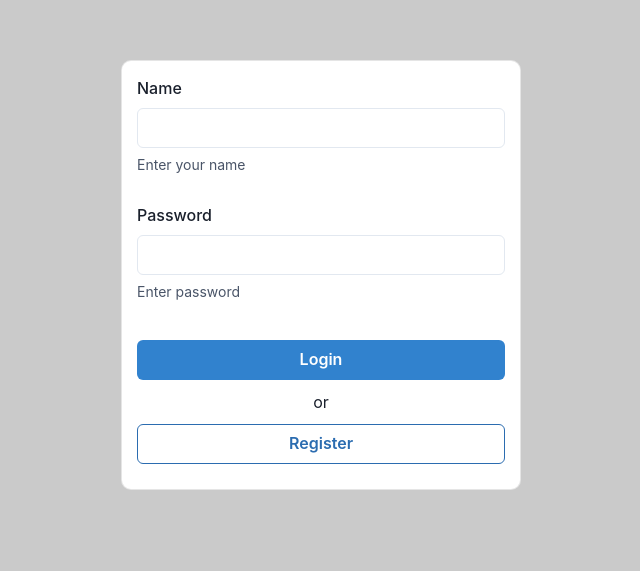
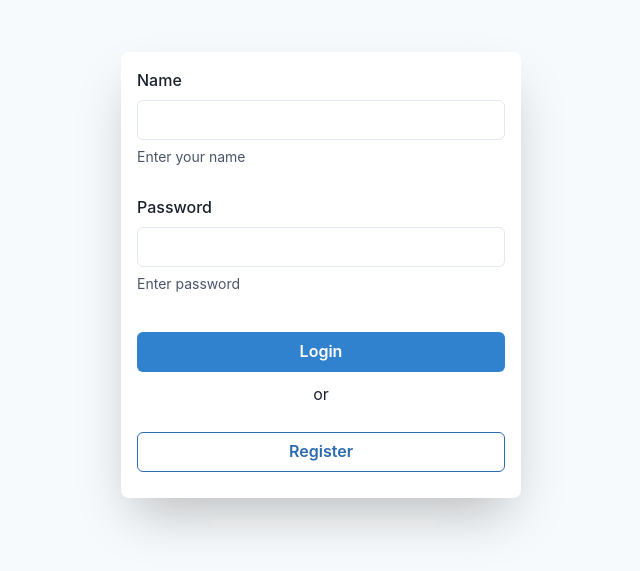
Before and after one commit to ArtemLigerko/hamanets, a React (Create React App) app: page / in a window 1280 px wide. Shown: the part 125-696 px from the top of the page, without its empty margins (319-959 px from the left). Built offline with nearby package versions, Linux system fonts and the light colour scheme.

Commit message:
fix: refactored auth page with chakra styles

```diff
--- a/src/App.tsx
+++ b/src/App.tsx
@@ -4,6 +4,7 @@ import styled from "styled-components";
 import NotFound404 from "./components/NotFound404";
 import TransactionsBar from "./components/TransactionsBar";
 import TransactionsTable from "./components/TransactionsTable";
+import TransactionsTableChakra from "./components/TransactionsTable.chakra";
 import Wallets from "./components/Wallets";
 import WalletBar from "./components/WalletsBar";
 import DataContainer from "./containers/DataCotrainer";
@@ -43,7 +44,7 @@ const App: React.FC = () => {
                   <ToolsContainer>
                     <TransactionsBar />
                   </ToolsContainer>
-                  <TransactionsTable />
+                  <TransactionsTableChakra />
                 </>
               }
             />
--- a/src/components/TransactionsBar.tsx
+++ b/src/components/TransactionsBar.tsx
@@ -1,3 +1,5 @@
+// import Button from "@mui/material/Button";
+
 import TransactionForm from "./modal/TransactionForm";
 import ToolsbarButton from "./UI/ToolsbarButton/ToolsbarButton";
 
@@ -14,7 +16,8 @@ const TransactionsBar = () => {
         button="Додати прибуток"
         isSpend={false}
       />
-      <ToolsbarButton>Видалити всі транзакції</ToolsbarButton>
+      <button>Видалити всі транзакції</button>
+      {/* <ToolsbarButton>Видалити всі транзакції</ToolsbarButton> */}
     </>
   );
 };
--- /dev/null
+++ b/src/components/TransactionsTable.chakra.tsx
@@ -0,0 +1,29 @@
+import React, { useEffect } from "react";
+
+import { useAppDispatch, useAppSelector } from "../redux/hooks";
+import { transactionsActions } from "../redux/reducers/transactions";
+
+const TransactionsTableChakra = () => {
+  const dispatch = useAppDispatch();
+
+  useEffect(() => {
+    dispatch(transactionsActions.getTransactions());
+  }, []);
+
+  const transactions = useAppSelector(
+    (state) => state.transactions.transactions.docs
+  );
+  console.log(transactions);
+
+  const transactionsError = useAppSelector(
+    (state) => state.transactions.transactions.error
+  );
+
+  return (
+    <>
+      <div>TransactionsTable</div>
+    </>
+  );
+};
+
+export default TransactionsTableChakra;
--- a/src/components/UI/ToolsbarButton/ToolsbarButton.tsx
+++ b/src/components/UI/ToolsbarButton/ToolsbarButton.tsx
@@ -1,4 +1,5 @@
-import Button from "@mui/material/Button";
+import { Button } from "@chakra-ui/react";
+// import Button from "@mui/material/Button";
 import { PropsWithChildren } from "react";
 import styled from "styled-components";
 
--- a/src/components/Wallets.tsx
+++ b/src/components/Wallets.tsx
@@ -1,5 +1,6 @@
+import { Button } from "@chakra-ui/react";
 import React, { useEffect } from "react";
-import { Button, Card, Container, Row } from "react-bootstrap";
+import { Card, Container, Row } from "react-bootstrap";
 import { PencilSquare, XSquare } from "react-bootstrap-icons";
 import styled from "styled-components";
 
--- a/src/components/modal/ConfirmUniversal.tsx
+++ b/src/components/modal/ConfirmUniversal.tsx
@@ -1,3 +1,4 @@
+// import { Button } from "@chakra-ui/react";
 import React, { useState } from "react";
 import Button from "react-bootstrap/Button";
 import Modal from "react-bootstrap/Modal";
--- a/src/components/modal/ModalUniversal.tsx
+++ b/src/components/modal/ModalUniversal.tsx
@@ -1,7 +1,8 @@
+import { Button } from "@chakra-ui/react";
 import React from "react";
 import Modal from "react-bootstrap/Modal";
 
-import ToolsbarButton from "../UI/ToolsbarButton/ToolsbarButton";
+// import ToolsbarButton from "../UI/ToolsbarButton/ToolsbarButton";
 
 interface ModalProps {
   button?: React.ReactNode;
@@ -24,7 +25,8 @@ const ModalUniversal = ({
 
   return (
     <>
-      <ToolsbarButton onClick={handleShow}>{button}</ToolsbarButton>
+      {/* <ToolsbarButton onClick={handleShow}>{button}</ToolsbarButton> */}
+      <Button onClick={handleShow}>{button}</Button>
 
       <Modal show={show} onHide={handleClose} backdrop="static">
         <Modal.Header closeButton>
--- a/src/containers/ToolsContainer.tsx
+++ b/src/containers/ToolsContainer.tsx
@@ -1,3 +1,9 @@
+import {
+  Breadcrumb,
+  BreadcrumbItem,
+  BreadcrumbLink,
+  Text,
+} from "@chakra-ui/react";
 import { PropsWithChildren } from "react";
 import { Navbar } from "react-bootstrap";
 import styled from "styled-components";
--- a/src/pages/Authorization.tsx
+++ b/src/pages/Authorization.tsx
@@ -6,48 +6,11 @@ import {
   Input,
   Button,
   Text,
+  Box,
+  Flex,
 } from "@chakra-ui/react";
 import { useState } from "react";
 import { useForm, SubmitHandler } from "react-hook-form";
-import styled from "styled-components";
-
-const Main = styled.main`
-  background-color: #00000035;
-  height: 100vh;
-  display: flex;
-  justify-content: center;
-  align-items: center;
-`;
-
-const Form = styled.form`
-  background-color: #ffffff;
-  /* display: flex; */
-  /* flex-direction: column; */
-  padding: 15px;
-  width: 400px;
-  border: solid 1px rgba(0, 0, 0, 0.1);
-  border-radius: 10px;
-`;
-
-const InputWrapper = styled.div`
-  margin-bottom: 30px;
-`;
-
-const ButtonWrapper = styled.div`
-  display: flex;
-  justify-content: center;
-  flex-direction: column;
-  align-items: center;
-`;
-
-const StyledButton = styled(Button)`
-  width: 100%;
-  margin: 10px 0;
-`;
-
-const StyledText = styled(Text)`
-  margin: 0 30px;
-`;
 
 type Inputs = {
   username: string;
@@ -68,16 +31,23 @@ const Authorization = () => {
 
   return (
     <>
-      <Main>
-        <Form onSubmit={handleSubmit(onSubmit)}>
-          {/* <Text fontSize="4xl">Welcome!</Text> */}
+      <Flex align="center" justify="center" height="100vh" bg="gray.50">
+        <Box
+          as="form"
+          onSubmit={handleSubmit(onSubmit)}
+          boxShadow="2xl"
+          p="4"
+          rounded="lg"
+          bg="white"
+          w="400px"
+        >
           <FormControl>
-            <InputWrapper>
+            <Box mb="30px">
               <FormLabel>Name</FormLabel>
               <Input id="login" type="text" {...register("username")} />
               <FormHelperText>Enter your name</FormHelperText>
-            </InputWrapper>
-            <InputWrapper>
+            </Box>
+            <Box mb="30px">
               <FormLabel>Password</FormLabel>
               <Input
                 id="password"
@@ -85,28 +55,32 @@ const Authorization = () => {
                 {...register("password", { required: true })}
               />
               <FormHelperText>Enter password</FormHelperText>
-            </InputWrapper>
+            </Box>
           </FormControl>
-          <ButtonWrapper>
-            <StyledButton
+          <Flex direction="column" align="center">
+            <Button
+              w="100%"
+              my="10px"
               colorScheme="blue"
               type="submit"
               onClick={() => setSubmit("login")}
             >
               Login
-            </StyledButton>
-            <StyledText>or</StyledText>
-            <StyledButton
+            </Button>
+            <Text>or</Text>
+            <Button
+              w="100%"
+              my="10px"
               colorScheme="blue"
               variant="outline"
               type="submit"
               onClick={() => setSubmit("register")}
             >
               Register
-            </StyledButton>
-          </ButtonWrapper>
-        </Form>
-      </Main>
+            </Button>
+          </Flex>
+        </Box>
+      </Flex>
     </>
   );
 };
```
Also changed, not shown: src/pages/Layout.tsx (+0 -22 lines), src/components/WalletsBar.tsx (line endings or trailing spaces), src/redux/hooks.ts (line endings or trailing spaces), 1 other file (tests, documents, lock files or other folders).
